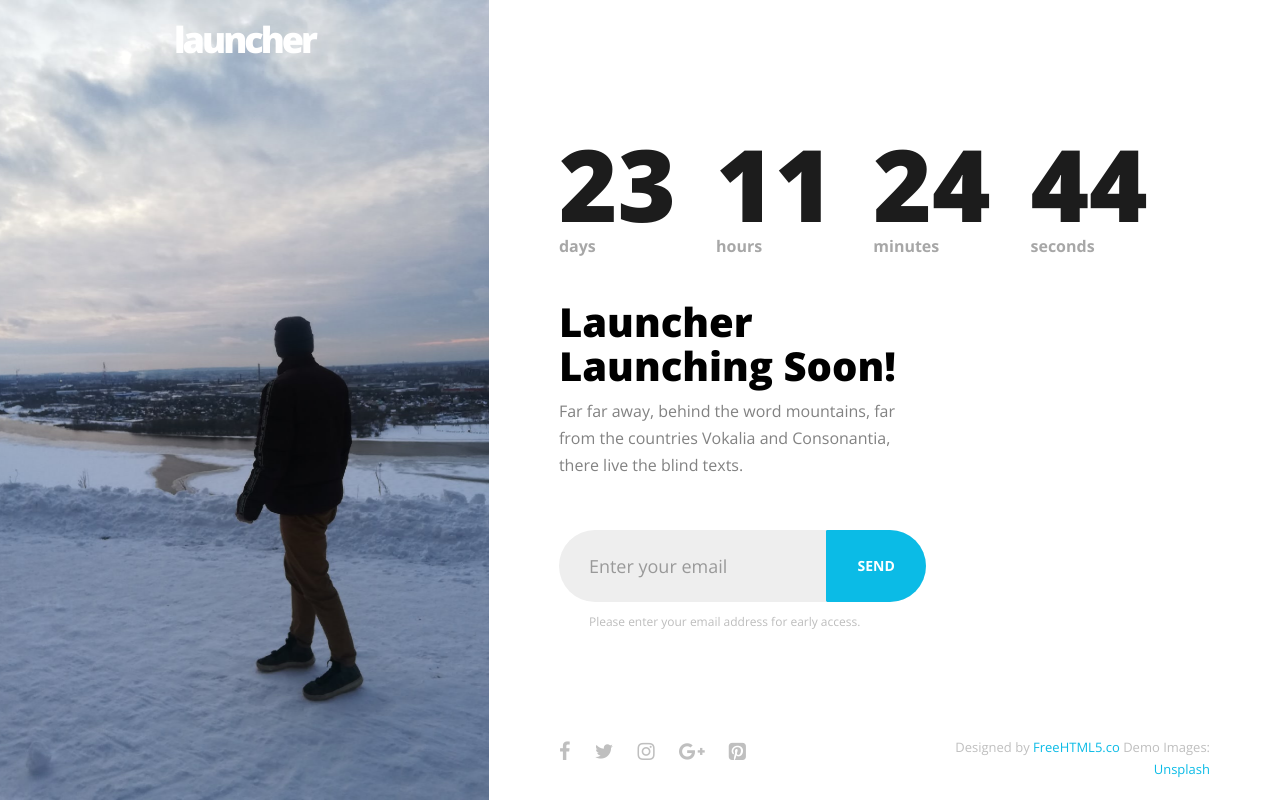
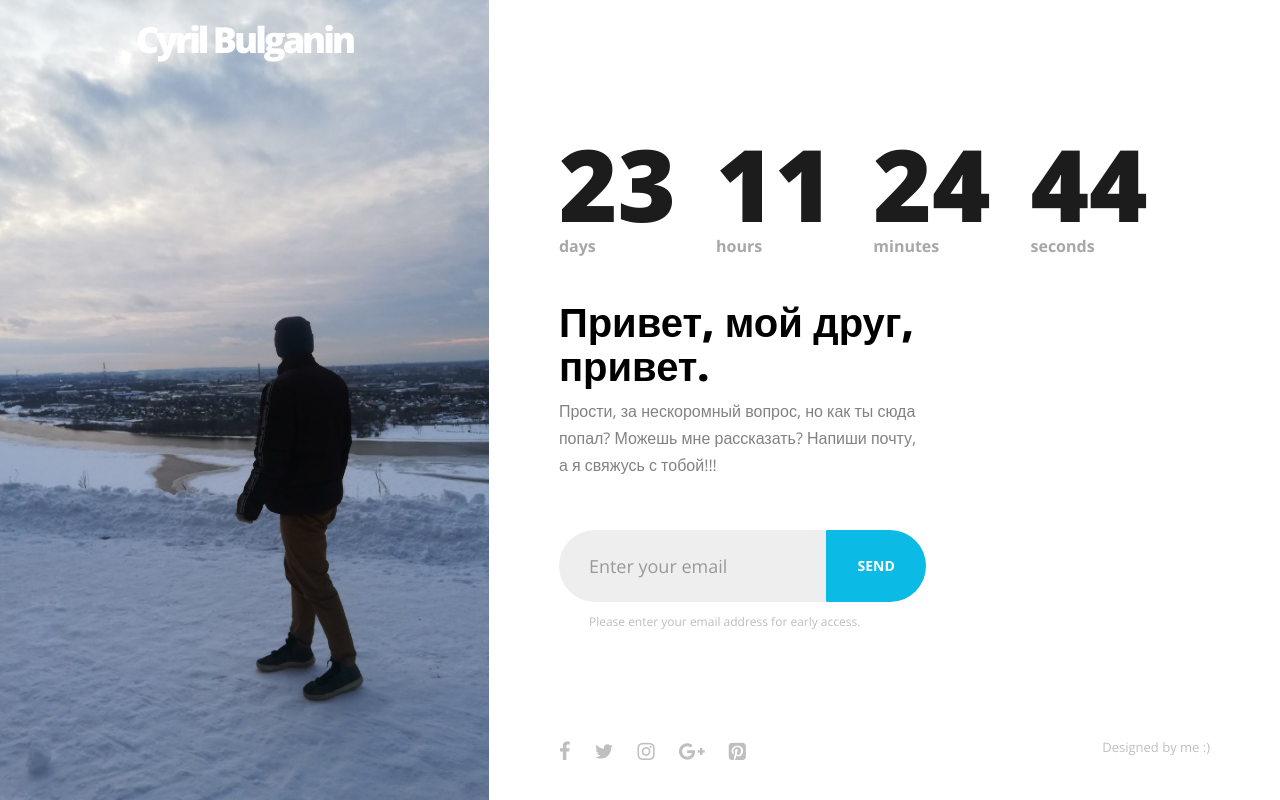
Before and after one commit to kobulganin/s1, a plain HTML site: page index.html in a window 1280 px wide. Drawn offline with nearby package versions, Linux system fonts and the light colour scheme; files whose address does not match are found by name.

Commit message:
Update index.html

```diff
--- a/index.html
+++ b/index.html
@@ -1,9 +1,4 @@
 <!DOCTYPE HTML>
-<!--
-	Launcher by freehtml5.co
-	Twitter: http://twitter.com/fh5co
-	URL: http://freehtml5.co
--->
 <html>
 	<head>
 	<meta charset="utf-8">
@@ -48,7 +43,7 @@
 	<div class="fh5co-loader"></div>
 
 	<aside id="fh5co-aside" role="sidebar" class="text-center" style="background-image: url(images/img_bg_1_gradient.jpg);">
-		<h1 id="fh5co-logo"><a href="index.html">launcher</a></h1>
+		<h1 id="fh5co-logo"><a href="index.html">Cyril Bulganin</a></h1>
 	</aside>
 
 	<div id="fh5co-main-content">
@@ -61,8 +56,8 @@
 						<div class="row">
 							<div class="col-lg-7">
 								<div class="fh5co-intro animate-box">
-									<h2>Launcher Launching Soon!</h2>
-									<p>Far far away, behind the word mountains, far from the countries Vokalia and Consonantia, there live the blind texts.</p>
+									<h2>Привет, мой друг, привет.</h2>
+									<p>Прости, за нескоромный вопрос, но как ты сюда попал? Можешь мне рассказать? Напиши почту, а я свяжусь с тобой!!!</p>
 								</div>
 							</div>
 
@@ -88,13 +83,13 @@
 					<ul id="fh5co-social">
 						<li><a href="#"><i class="icon-facebook"></i></a></li>
 						<li><a href="#"><i class="icon-twitter"></i></a></li>
-						<li><a href="#"><i class="icon-instagram"></i></a></li>
+						<li><a href="https://www.instagram.com/kirill31bulganin/"><i class="icon-instagram"></i></a></li>
 						<li><a href="#"><i class="icon-google-plus"></i></a></li>
 						<li><a href="#"><i class="icon-pinterest-square"></i></a></li>
 					</ul>
 				</div>
 				<div class="col-md-6 fh5co-copyright">
-					<p>Designed by <a href="http://freehtml5.co/" target="_blank">FreeHTML5.co</a> Demo Images: <a href="http://unsplash.com" target="_blank">Unsplash</a></p>
+					<p>Designed by me :)</p>
 				</div>
 			</div>
 		</div>
```
